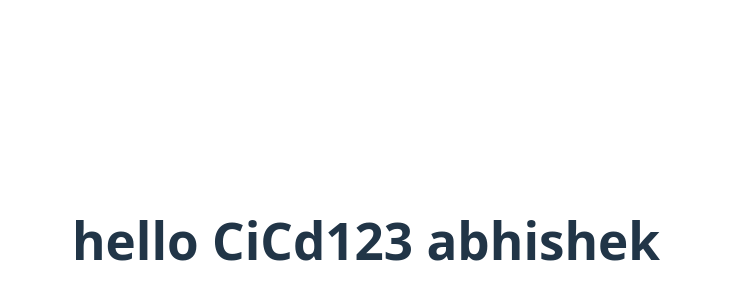
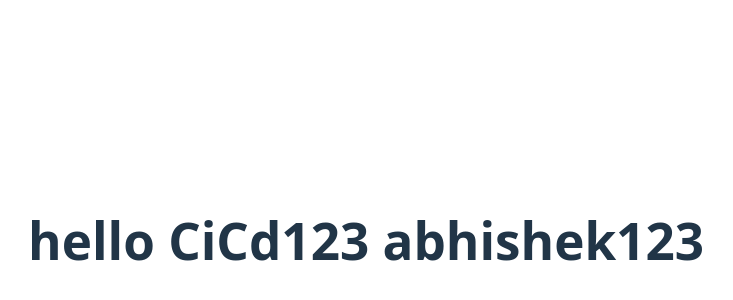
Before and after one commit to VanshGupta2501/CICD, a React (Vite) app: page / in a window 1280 px wide. Shown: the part 160-460 px from the top of the page, without its empty margins (274-1007 px from the left). Built offline with nearby package versions, Linux system fonts and the light colour scheme.

Commit message:
bhut badha change

```diff
--- a/src/App.jsx
+++ b/src/App.jsx
@@ -5,7 +5,7 @@ import './App.css'
 
 function App() {
   return(
-    <h1>hello CiCd123 abhishek</h1>
+    <h1>hello CiCd123 abhishek123</h1>
   )
 }
 
```
